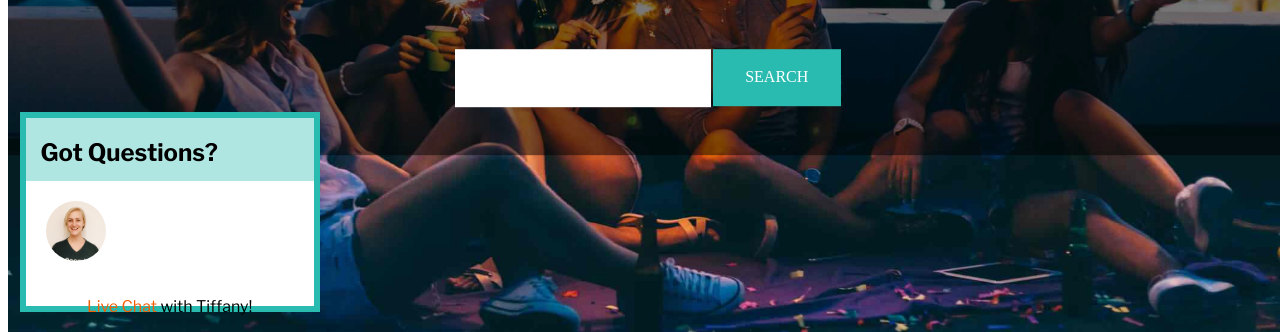
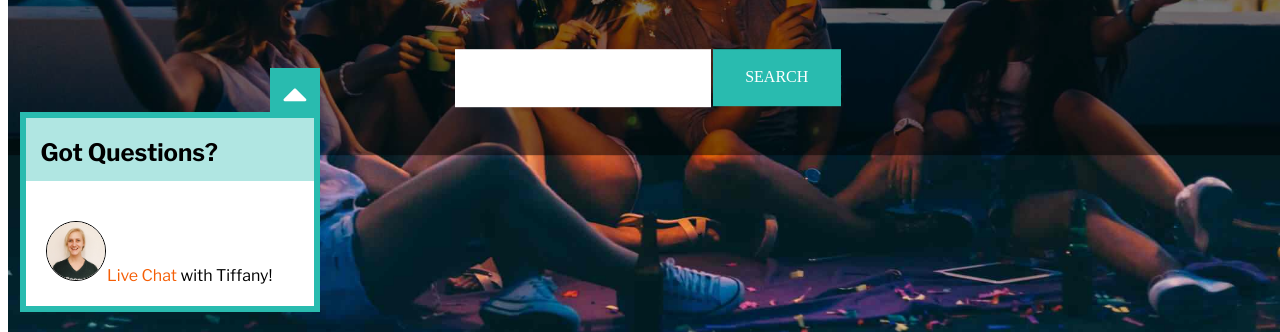
Before and after one commit to syburris/assignment-04, a plain HTML site: page index.html in a window 1280 px wide. Shown: the part 468-800 px from the top of the page. Drawn offline with nearby package versions, Linux system fonts and the light colour scheme.

Commit message:
finishing up some small positioning

```diff
--- a/css/style.css
+++ b/css/style.css
@@ -66,8 +66,16 @@ img {
 
 }
 .button:hover {
+  background: #B0E6E2;
+  border: 1px solid #B0E6E2;
+  color: black;
+  border-radius: 5%;
+}
+.button:active{
   background: transparent;
-  border: 1px solid white;
+  border: 1px solid #B0E6E2;
+  color: #B0E6E2;
+  border-radius: 5%;
 }
 
 #app-container {
@@ -95,6 +103,20 @@ img {
   left: 0;
   bottom: 0;
   z-index: 1;
+  display: inline-block;
+}
+.chat .block-arrow {
+  height: 50px;
+  width: 50px;
+  color: white;
+  background: #29BBAF;
+  position: absolute;
+  top: -50px;
+  right: -6px;
+  z-index: 1;
+  font-size: 40px;
+  text-align: center;
+  vertical-align: center;
 }
 
 .chat .chat-nav{
@@ -107,24 +129,25 @@ img {
 }
 
 .chat .chat-img {
-  height: 70%;
   width: 20%;
   display: inline-block;
   padding-left: 20px;
-  padding-top: 20px;
+  padding-top: 40px;
 }
 
 .chat .chat-content{
   display: inline-block;
+  width: 75%;
   font-size: 16px;
-  align-items: center;
-  text-align: center;
-
+  align-items: top;
+  padding-left: 20px;
+  margin: 0;
 }
 .chat img {
   height: 60px;
   width: 60px;
   border-radius: 50%;
+  border: 1px solid black;
 }
 .chat a{
   text-decoration: none;
--- a/index.html
+++ b/index.html
@@ -5,6 +5,7 @@
     <title></title>
     <link rel="stylesheet" href="./css/style.css">
     <link href="https://fonts.googleapis.com/css?family=Libre+Franklin:200,200i,400,400i,700,700i" rel="stylesheet">
+    <link rel="stylesheet" href="https://maxcdn.bootstrapcdn.com/font-awesome/4.7.0/css/font-awesome.min.css">
   </head>
   <body>
     <div class="navbar">
@@ -39,6 +40,9 @@
         </div>
         <div class="chat-content">
           <a href="#">Live Chat</a> with Tiffany!
+        </div>
+        <div class="block-arrow">
+          <i class="fa fa-caret-up" aria-hidden="true"></i>
         </div>
 
       </div>
```
Also changed, not shown: 1 other file.
